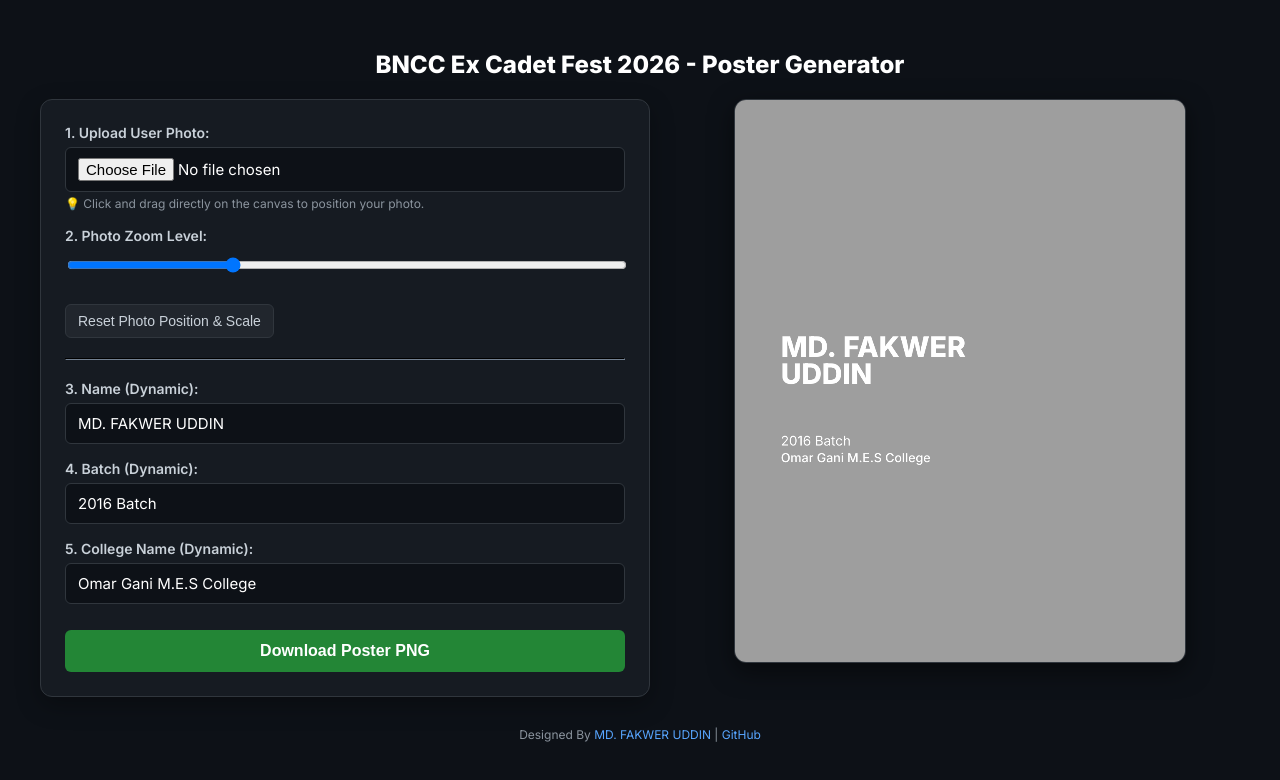
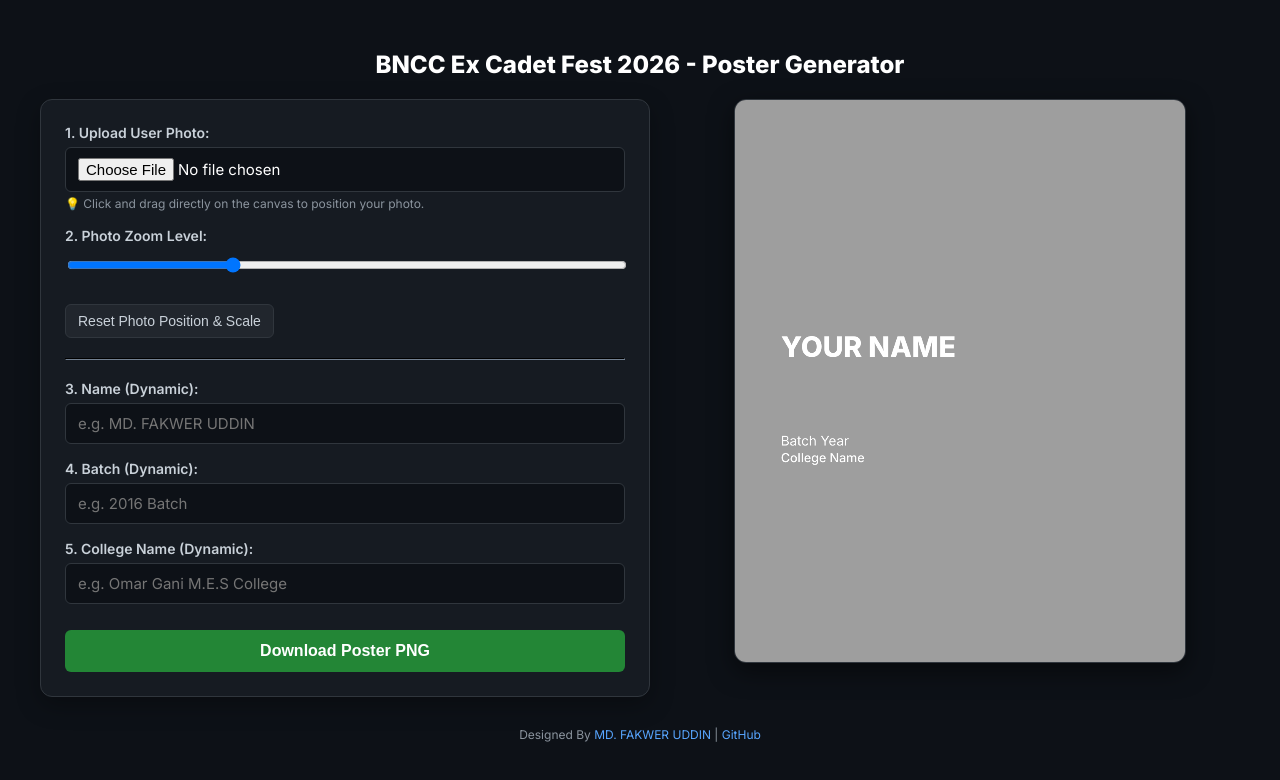
Before and after one commit to FK-R/BNCC-Live-Image-Editor, a plain HTML site: page index.html in a window 1280 px wide. Drawn offline with Linux system fonts and the light colour scheme.

Commit message:
update value

```diff
--- a/index.html
+++ b/index.html
@@ -146,17 +146,17 @@
 
       <div class="form-group">
         <label for="userName">3. Name (Dynamic):</label>
-        <input type="text" id="userName" value="MD. FAKWER UDDIN" placeholder="e.g. MD. FAKWER UDDIN">
+        <input type="text" id="userName" placeholder="e.g. MD. FAKWER UDDIN">
       </div>
 
       <div class="form-group">
         <label for="userBatch">4. Batch (Dynamic):</label>
-        <input type="text" id="userBatch" value="2016 Batch" placeholder="e.g. 2016 Batch">
+        <input type="text" id="userBatch" placeholder="e.g. 2016 Batch">
       </div>
 
       <div class="form-group">
         <label for="userCollege">5. College Name (Dynamic):</label>
-        <input type="text" id="userCollege" value="Omar Gani M.E.S College" placeholder="e.g. Omar Gani M.E.S College">
+        <input type="text" id="userCollege" placeholder="e.g. Omar Gani M.E.S College">
       </div>
 
       <button class="btn" id="downloadBtn">Download Poster PNG</button>
```
